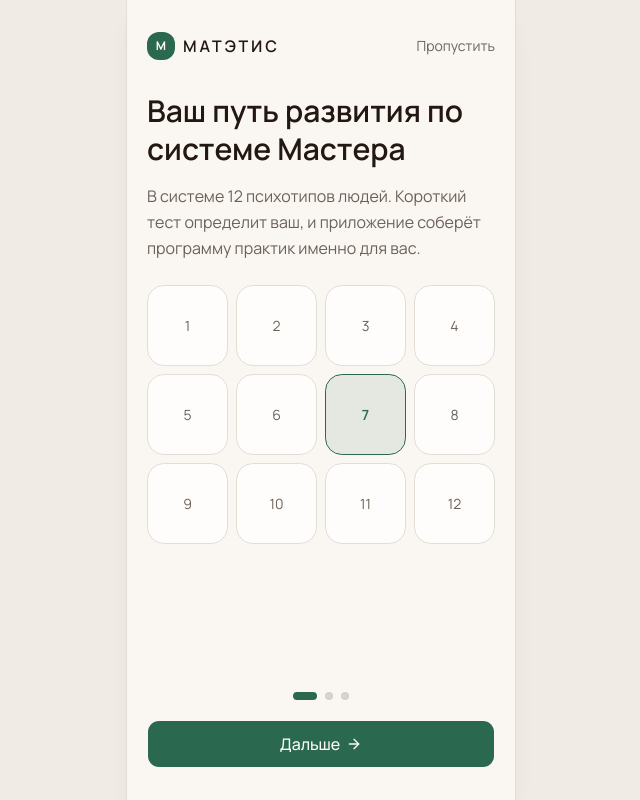
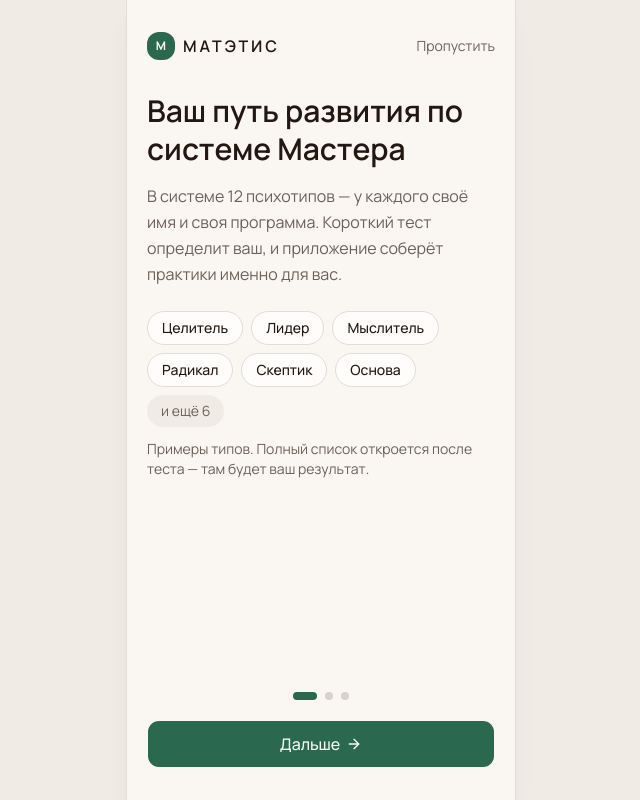
Before and after one commit to ewanmchorton/matetis, a Next.js app: page /onboarding in a window 1280 px wide. Shown: the whole page, without its empty margins (319-959 px from the left). Built offline with nearby package versions, Linux system fonts and the light colour scheme.

Commit message:
Onboarding: show type names instead of number grid
Co-authored-by: ewanmchorton <ewanmchorton@users.noreply.github.com>

```diff
--- a/src/views/onboarding/ui/onboarding-page.tsx
+++ b/src/views/onboarding/ui/onboarding-page.tsx
@@ -5,31 +5,44 @@ import { useState } from "react";
 import { ArrowRight, CalendarCheck, Repeat, Sparkles } from "lucide-react";
 
 import { ElementBadge, getCurrentElement, getElements } from "@/entities/element";
+import { getPersonTypes } from "@/entities/person-type";
 import { routes } from "@/shared/config/routes";
 import { cn } from "@/shared/lib/utils";
 import { Button, buttonVariants } from "@/shared/ui/button";
 import { Logo } from "@/shared/ui/logo";
 
+/** На первом экране онбординга показываем примеры, а не все 12 названий — на телефоне иначе тесно. */
+const onboardingTypeExamples = [0, 2, 4, 6, 9, 11];
+
 function SlideSystem() {
+  const types = getPersonTypes();
+  const examples = onboardingTypeExamples.map((i) => types[i]).filter(Boolean);
+  const restCount = types.length - examples.length;
+
   return (
     <div className="space-y-4">
       <h1 className="text-3xl font-semibold leading-tight">Ваш путь развития по системе Мастера</h1>
       <p className="leading-relaxed text-muted-foreground">
-        В системе 12 психотипов людей. Короткий тест определит ваш, и приложение соберёт
-        программу практик именно для вас.
+        В системе 12 психотипов — у каждого своё имя и своя программа. Короткий тест определит
+        ваш, и приложение соберёт практики именно для вас.
       </p>
-      <div className="grid grid-cols-4 gap-2 pt-2" aria-hidden>
-        {Array.from({ length: 12 }, (_, i) => (
-          <span
-            key={i}
-            className={cn(
-              "grid aspect-square place-items-center rounded-xl border bg-card text-sm text-muted-foreground",
-              i === 6 && "border-primary bg-primary/10 font-semibold text-primary",
-            )}
-          >
-            {i + 1}
-          </span>
-        ))}
+      <div className="space-y-3 pt-2">
+        <ul className="flex flex-wrap gap-2">
+          {examples.map((type) => (
+            <li
+              key={type.id}
+              className="rounded-full border bg-card px-3.5 py-1.5 text-sm font-medium"
+            >
+              {type.name}
+            </li>
+          ))}
+          <li className="rounded-full bg-muted px-3.5 py-1.5 text-sm text-muted-foreground">
+            и ещё {restCount}
+          </li>
+        </ul>
+        <p className="text-sm text-muted-foreground">
+          Примеры типов. Полный список откроется после теста — там будет ваш результат.
+        </p>
       </div>
     </div>
   );
```
